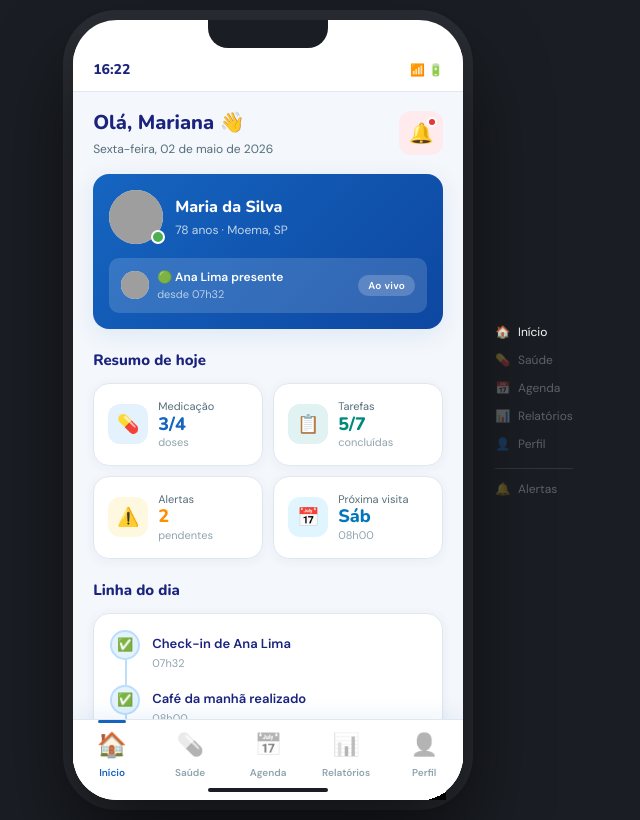
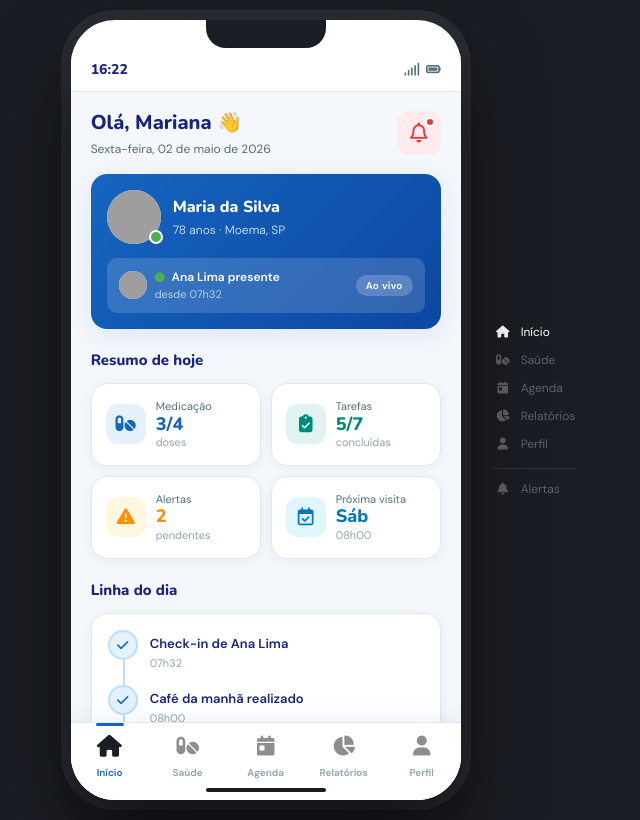
Before and after one commit to reinaldogramachof-hash/CuidarApp, a React (Vite) app: page / in a window 1280 px wide. Both pictures are taken after a click on the button "Entrar na minha conta". Shown: the whole page, without its empty margins (317-957 px from the left). Built offline with nearby package versions, Linux system fonts and the light colour scheme; grey boxes are pictures that could not be loaded.

Commit message:
feat: Add motion animations and FontAwesome icons
Integrates `motion` for animations and replaces emoji icons with FontAwesome icons in the timeline for improved visual consistency and expressiveness.

```diff
--- a/src/App.tsx
+++ b/src/App.tsx
@@ -1,4 +1,5 @@
 import { useState, useEffect, useRef } from "react";
+import { motion, AnimatePresence } from "motion/react";
 
 /* ─── GOOGLE FONTS ─────────────────────────────────────────── */
 const FontLoader = () => {
@@ -56,15 +57,15 @@ const patient = {
 };
 
 const timeline = [
-  { time: "07h32", label: "Check-in de Ana Lima", icon: "✅", done: true, type: "checkin" },
-  { time: "08h00", label: "Café da manhã realizado", icon: "✅", done: true, type: "food" },
-  { time: "08h30", label: "Losartana 50mg administrada", icon: "✅", done: true, type: "med" },
-  { time: "09h15", label: "Banho assistido concluído", icon: "✅", done: true, type: "care" },
-  { time: "09h45", label: "Sinais vitais aferidos", icon: "✅", done: true, type: "vitals" },
-  { time: "12h00", label: "Almoço em andamento", icon: "🔄", done: false, type: "food", active: true },
-  { time: "14h00", label: "Metformina 500mg pendente", icon: "⏳", done: false, type: "med" },
-  { time: "17h00", label: "Exercícios leves", icon: "⏳", done: false, type: "care" },
-  { time: "19h30", label: "Check-out previsto", icon: "⏳", done: false, type: "checkout" },
+  { time: "07h32", label: "Check-in de Ana Lima", icon: "fa-solid fa-check", done: true, type: "checkin" },
+  { time: "08h00", label: "Café da manhã realizado", icon: "fa-solid fa-check", done: true, type: "food" },
+  { time: "08h30", label: "Losartana 50mg administrada", icon: "fa-solid fa-check", done: true, type: "med" },
+  { time: "09h15", label: "Banho assistido concluído", icon: "fa-solid fa-check", done: true, type: "care" },
+  { time: "09h45", label: "Sinais vitais aferidos", icon: "fa-solid fa-check", done: true, type: "vitals" },
+  { time: "12h00", label: "Almoço em andamento", icon: "fa-solid fa-rotate", done: false, type: "food", active: true },
+  { time: "14h00", label: "Metformina 500mg pendente", icon: "fa-solid fa-hourglass-half", done: false, type: "med" },
+  { time: "17h00", label: "Exercícios leves", icon: "fa-solid fa-hourglass-half", done: false, type: "care" },
+  { time: "19h30", label: "Check-out previsto", icon: "fa-solid fa-hourglass-half", done: false, type: "checkout" },
 ];
 
 const medications = [
@@ -76,10 +77,10 @@ const medications = [
 ];
 
 const vitals = [
-  { label: "Pressão Arterial", value: "120/80", unit: "mmHg", status: "ok", icon: "🫀" },
-  { label: "Glicemia", value: "98", unit: "mg/dL", status: "ok", icon: "🩸" },
-  { label: "SpO₂", value: "97", unit: "%", status: "ok", icon: "💨" },
-  { label: "Temperatura", value: "36.4", unit: "°C", status: "ok", icon: "🌡️" },
+  { label: "Pressão Arterial", value: "120/80", unit: "mmHg", status: "ok", icon: "fa-solid fa-heart-pulse" },
+  { label: "Glicemia", value: "98", unit: "mg/dL", status: "ok", icon: "fa-solid fa-droplet" },
+  { label: "SpO₂", value: "97", unit: "%", status: "ok", icon: "fa-solid fa-lungs" },
+  { label: "Temperatura", value: "36.4", unit: "°C", status: "ok", icon: "fa-solid fa-temperature-half" },
 ];
 
 const weekDays = [
@@ -107,8 +108,8 @@ const alerts = [
 ];
 
 const occurrences = [
-  { date: "28/04", icon: "⚠️", color: C.warning, text: "Queda leve ao se levantar, sem ferimentos. Médico notificado." },
-  { date: "25/04", icon: "ℹ️", color: C.info, text: "Recusa alimentar no jantar. Ingeriu líquidos normalmente." },
+  { date: "28/04", icon: "fa-solid fa-triangle-exclamation", color: C.warning, text: "Queda leve ao se levantar, sem ferimentos. Médico notificado." },
+  { date: "25/04", icon: "fa-solid fa-circle-info", color: C.info, text: "Recusa alimentar no jantar. Ingeriu líquidos normalmente." },
 ];
 
 /* ─── SHARED STYLES ─────────────────────────────────────────── */
@@ -178,6 +179,21 @@ const S = {
 };
 
 /* ─── ATOMS ────────────────────────────────────────────────── */
+const Logo = ({ size = 80 }) => (
+  <svg width={size} height={size} viewBox="0 0 100 100" fill="none" xmlns="http://www.w3.org/2000/svg">
+    <rect width="100" height="100" rx="24" fill="url(#paint0_linear)"/>
+    <path d="M50 72C50 72 26 54 26 38.5C26 29.94 32.94 23 41.5 23C46.3 23 50 25.8 50 25.8C50 25.8 53.7 23 58.5 23C67.06 23 74 29.94 74 38.5C74 54 50 72 50 72Z" fill="white"/>
+    <path d="M50 72C50 72 26 54 26 38.5C26 29.94 32.94 23 41.5 23C46.3 23 50 25.8 50 25.8L50 72Z" fill="white" fillOpacity="0.7"/>
+    <path d="M43 45H57M50 38V52" stroke="#00897B" strokeWidth="6" strokeLinecap="round" strokeLinejoin="round"/>
+    <defs>
+      <linearGradient id="paint0_linear" x1="0" y1="0" x2="100" y2="100" gradientUnits="userSpaceOnUse">
+        <stop stopColor="#1565C0"/>
+        <stop offset="1" stopColor="#0D47A1"/>
+      </linearGradient>
+    </defs>
+  </svg>
+);
+
 const Avatar = ({ src, size = 40, initials = "?" }: { src?: string, size?: number, initials?: string }) => (
   <div style={{
     width: size, height: size, borderRadius: "50%",
@@ -192,7 +208,7 @@ const Avatar = ({ src, size = 40, initials = "?" }: { src?: string, size?: numbe
 
 const StatusBadge = ({ status }: { status: "done" | "pending" | "upcoming" }) => {
   const cfg = {
-    done: { label: "Administrada ✓", color: C.success, bg: C.successLight },
+    done: { label: <>Administrada <i className="fa-solid fa-check"></i></>, color: C.success, bg: C.successLight },
     pending: { label: "Pendente", color: C.warning, bg: C.warningLight },
     upcoming: { label: "Agendada", color: C.textMid, bg: C.bg },
   };
@@ -229,14 +245,13 @@ const SplashScreen = ({ onEnter }: { onEnter: () => void }) => (
   }}>
     <div style={{ display: "flex", flexDirection: "column", alignItems: "center", gap: 16 }}>
       <div style={{
-        width: 80, height: 80, borderRadius: 24,
-        background: C.primary,
-        display: "flex", alignItems: "center", justifyContent: "center",
         boxShadow: `0 12px 32px rgba(21,101,192,0.30)`,
-        fontSize: 36,
-      }}>🛡️</div>
+        borderRadius: 24,
+      }}>
+        <Logo size={80} />
+      </div>
       <div style={{ textAlign: "center" }}>
-        <div style={{ fontFamily: T.display, fontWeight: 900, fontSize: 32, color: C.navy, letterSpacing: -0.5 }}>
+        <div style={{ fontFamily: T.display, fontWeight: 900, fontSize: 32, color: C.primaryDark, letterSpacing: -0.5 }}>
           CuidarApp
         </div>
         <div style={{ fontFamily: T.body, fontSize: 14, color: C.textMid, marginTop: 6, lineHeight: 1.5 }}>
@@ -246,7 +261,7 @@ const SplashScreen = ({ onEnter }: { onEnter: () => void }) => (
     </div>
 
     <div style={{ width: "100%", textAlign: "center" }}>
-      <div style={{ fontSize: 72, marginBottom: 16, lineHeight: 1 }}>👩👴</div>
+      <div style={{ fontSize: 64, marginBottom: 16, color: C.primary }}><i className="fa-solid fa-hands-holding-child"></i></div>
       <div style={{
         background: C.surface, borderRadius: 20, padding: 20,
         boxShadow: "0 8px 32px rgba(21,101,192,0.10)",
@@ -291,9 +306,9 @@ const DashboardScreen = ({ onAlerts }: { onAlerts: () => void }) => (
       <button onClick={onAlerts} style={{
         background: C.dangerLight, border: "none", borderRadius: 12, width: 44, height: 44,
         cursor: "pointer", position: "relative", display: "flex", alignItems: "center", justifyContent: "center",
-        fontSize: 20,
+        fontSize: 20, color: C.danger,
       }}>
-        🔔
+        <i className="fa-regular fa-bell"></i>
         <span style={{
           position: "absolute", top: 6, right: 6, width: 10, height: 10,
           background: C.danger, borderRadius: "50%", border: "2px solid white",
@@ -332,7 +347,7 @@ const DashboardScreen = ({ onAlerts }: { onAlerts: () => void }) => (
           <Avatar src={patient.caregiver.photo} size={28} />
           <div>
             <div style={{ fontFamily: T.body, fontWeight: 600, fontSize: 12, color: "#fff" }}>
-              🟢 {patient.caregiver.name} presente
+              <i className="fa-solid fa-circle" style={{ fontSize: 10, color: "#4CAF50", marginRight: 4 }}></i> {patient.caregiver.name} presente
             </div>
             <div style={{ fontFamily: T.body, fontSize: 11, color: "rgba(255,255,255,0.65)" }}>
               desde {patient.caregiver.since}
@@ -347,15 +362,15 @@ const DashboardScreen = ({ onAlerts }: { onAlerts: () => void }) => (
     <div style={{ ...S.sectionTitle, marginTop: 20 }}>Resumo de hoje</div>
     <div style={{ display: "grid", gridTemplateColumns: "1fr 1fr", gap: 10 }}>
       {[
-        { icon: "💊", label: "Medicação", value: "3/4", sub: "doses", color: C.primary, bg: C.primaryLight },
-        { icon: "📋", label: "Tarefas", value: "5/7", sub: "concluídas", color: C.accent, bg: C.accentLight },
-        { icon: "⚠️", label: "Alertas", value: "2", sub: "pendentes", color: C.warning, bg: C.warningLight },
-        { icon: "📅", label: "Próxima visita", value: "Sáb", sub: "08h00", color: C.info, bg: C.infoLight },
+        { icon: "fa-solid fa-pills", label: "Medicação", value: "3/4", sub: "doses", color: C.primary, bg: C.primaryLight },
+        { icon: "fa-solid fa-clipboard-check", label: "Tarefas", value: "5/7", sub: "concluídas", color: C.accent, bg: C.accentLight },
+        { icon: "fa-solid fa-triangle-exclamation", label: "Alertas", value: "2", sub: "pendentes", color: C.warning, bg: C.warningLight },
+        { icon: "fa-regular fa-calendar-check", label: "Próxima visita", value: "Sáb", sub: "08h00", color: C.info, bg: C.infoLight },
       ].map((m, i) => (
         <div key={i} style={{ ...S.card, display: "flex", gap: 10, alignItems: "center", padding: 14 }}>
-          <div style={{ width: 40, height: 40, borderRadius: 12, background: m.bg,
+          <div style={{ width: 40, height: 40, borderRadius: 12, background: m.bg, color: m.color,
             display: "flex", alignItems: "center", justifyContent: "center", fontSize: 18, flexShrink: 0 }}>
-            {m.icon}
+            <i className={m.icon}></i>
           </div>
           <div>
             <div style={{ fontFamily: T.body, fontSize: 11, color: C.textMid }}>{m.label}</div>
@@ -372,22 +387,38 @@ const DashboardScreen = ({ onAlerts }: { onAlerts: () => void }) => (
     <div style={S.sectionTitle}>Linha do dia</div>
     <div style={{ ...S.card, padding: "16px 16px 8px" }}>
       {timeline.map((t, i) => (
-        <div key={i} style={{ display: "flex", gap: 12, paddingBottom: 14, position: "relative" }}>
+        <motion.div
+          key={i}
+          initial={{ opacity: 0, x: -10 }}
+          animate={{ opacity: 1, x: 0 }}
+          transition={{ duration: 0.3, delay: i * 0.08 }}
+          style={{ display: "flex", gap: 12, paddingBottom: 14, position: "relative" }}
+        >
           {i < timeline.length - 1 && (
-            <div style={{
+            <motion.div
+              initial={t.done ? { height: 0 } : false}
+              animate={t.done ? { height: "100%" } : false}
+              transition={{ duration: 0.5, delay: i * 0.08 + 0.2 }}
+              style={{
                 position: "absolute", left: 15, top: 22, bottom: 0,
                 width: 2, background: t.done ? C.primaryMid : C.border,
-            }} />
+                transformOrigin: "top"
+              }}
+            />
           )}
-          <div style={{
+          <motion.div
+            initial={t.type === "checkin" ? { scale: 0, opacity: 0, rotate: -45 } : false}
+            animate={t.type === "checkin" ? { scale: 1, opacity: 1, rotate: 0 } : false}
+            transition={t.type === "checkin" ? { type: "spring", stiffness: 300, damping: 12, delay: 0.4 } : {}}
+            style={{
               width: 30, height: 30, borderRadius: "50%", flexShrink: 0,
               background: t.active ? C.primary : t.done ? C.primaryLight : C.bg,
               border: `2px solid ${t.active ? C.primary : t.done ? C.primaryMid : C.border}`,
               display: "flex", alignItems: "center", justifyContent: "center",
-            fontSize: 13, zIndex: 1,
+              fontSize: 13, zIndex: 1, color: t.done ? C.primary : C.textMid,
           }}>
-            {t.active ? <span style={{ width: 8, height: 8, background: "#fff", borderRadius: "50%" }} /> : t.icon}
-          </div>
+            {t.active ? <span style={{ width: 8, height: 8, background: "#fff", borderRadius: "50%" }} /> : <i className={t.icon}></i>}
+          </motion.div>
           <div style={{ flex: 1, paddingTop: 4 }}>
             <div style={{ display: "flex", alignItems: "center", gap: 6 }}>
               <span style={{ fontFamily: T.body, fontWeight: 600, fontSize: 13,
@@ -400,7 +431,7 @@ const DashboardScreen = ({ onAlerts }: { onAlerts: () => void }) => (
               {t.time}
             </div>
           </div>
-        </div>
+        </motion.div>
       ))}
     </div>
   </div>
@@ -464,7 +495,7 @@ const SaudeScreen = () => {
                 </div>
                 {m.status === "done" && (
                   <div style={{ fontFamily: T.body, fontSize: 11, color: C.accent, marginTop: 4 }}>
-                    ✓ Confirmado por {m.by} às {m.at}
+                    <i className="fa-solid fa-check"></i> Confirmado por {m.by} às {m.at}
                   </div>
                 )}
               </div>
@@ -486,7 +517,7 @@ const SaudeScreen = () => {
               background: C.successLight, borderRadius: 12, padding: "12px 14px",
               border: `1px solid #C8E6C9`,
             }}>
-              <div style={{ fontSize: 20, marginBottom: 4 }}>{v.icon}</div>
+              <div style={{ fontSize: 20, marginBottom: 4, color: C.success }}><i className={v.icon}></i></div>
               <div style={{ fontFamily: T.display, fontWeight: 800, fontSize: 18, color: C.success }}>
                 {v.value}
                 <span style={{ fontFamily: T.body, fontSize: 11, fontWeight: 400, color: C.textMid, marginLeft: 2 }}>
@@ -548,7 +579,7 @@ const AgendaScreen = () => {
             borderTop: `4px solid ${C.primary}`,
           }}>
             <div style={{ display: "flex", justifyContent: "space-between", marginBottom: 14 }}>
-              <span style={S.badge(C.success, C.successLight)}>✓ Visita Confirmada</span>
+              <span style={S.badge(C.success, C.successLight)}><i className="fa-solid fa-check"></i> Visita Confirmada</span>
               <span style={{ fontFamily: T.body, fontSize: 12, color: C.textMid }}>07h30–19h30</span>
             </div>
             <div style={{ display: "flex", alignItems: "center", gap: 10, marginBottom: 14 }}>
@@ -567,13 +598,13 @@ const AgendaScreen = () => {
             </div>
             <div style={{ display: "flex", gap: 8 }}>
               <button style={{ ...S.btn, flex: 1 }}>Ver plano completo</button>
-              <button style={{ ...S.btnOutline, flex: 1 }}>💬 Falar com Ana</button>
+              <button style={{ ...S.btnOutline, flex: 1, display: "flex", gap: "8px", alignItems: "center", justifyContent: "center" }}><i className="fa-regular fa-comment-dots"></i> Falar com Ana</button>
             </div>
           </div>
         </>
       ) : (
         <div style={{ ...S.card, textAlign: "center", padding: 32, marginTop: 16 }}>
-          <div style={{ fontSize: 40, marginBottom: 8 }}>📭</div>
+          <div style={{ fontSize: 40, marginBottom: 8 }}><i className="fa-regular fa-calendar-xmark" style={{ color: C.textLight }}></i></div>
           <div style={{ fontFamily: T.display, fontWeight: 700, fontSize: 15, color: C.navy }}>
             Sem visita este dia
           </div>
@@ -596,7 +627,7 @@ const AgendaScreen = () => {
               background: v.status === "confirmed" ? C.accentLight : C.warningLight,
               display: "flex", alignItems: "center", justifyContent: "center", fontSize: 20,
             }}>
-              {v.status === "confirmed" ? "✅" : "⏳"}
+              {v.status === "confirmed" ? <i className="fa-solid fa-check"></i> : <i className="fa-solid fa-hourglass-half"></i>}
             </div>
             <div style={{ flex: 1 }}>
               <div style={{ fontFamily: T.display, fontWeight: 700, fontSize: 14, color: C.navy }}>{v.date}</div>
@@ -621,7 +652,7 @@ const AgendaScreen = () => {
         boxShadow: `0 8px 24px rgba(21,101,192,0.35)`,
         cursor: "pointer", zIndex: 50,
       }}>
-        + Visita extra
+        <i className="fa-solid fa-plus"></i> Visita extra
       </div>
     </div>
   );
@@ -653,13 +684,13 @@ const RelatoriosScreen = () => {
       {/* Stats grid */}
       <div style={{ display: "grid", gridTemplateColumns: "1fr 1fr", gap: 10 }}>
         {[
-          { label: "Visitas realizadas", value: "22", icon: "🏠", color: C.primary, bg: C.primaryLight },
-          { label: "Taxa de presença", value: "96%", icon: "✅", color: C.success, bg: C.successLight },
-          { label: "Medicações corretas", value: "98%", icon: "💊", color: C.accent, bg: C.accentLight },
-          { label: "Ocorrências", value: "2", icon: "⚠️", color: C.warning, bg: C.warningLight },
+          { label: "Visitas realizadas", value: "22", icon: "fa-solid fa-house-medical", color: C.primary, bg: C.primaryLight },
+          { label: "Taxa de presença", value: "96%", icon: "fa-solid fa-calendar-check", color: C.success, bg: C.successLight },
+          { label: "Medicações corretas", value: "98%", icon: "fa-solid fa-pills", color: C.accent, bg: C.accentLight },
+          { label: "Ocorrências", value: "2", icon: "fa-solid fa-triangle-exclamation", color: C.warning, bg: C.warningLight },
         ].map((s, i) => (
           <div key={i} style={{ ...S.card, textAlign: "center", padding: 18 }}>
-            <div style={{ fontSize: 26, marginBottom: 6 }}>{s.icon}</div>
+            <div style={{ fontSize: 26, marginBottom: 6, color: s.color }}><i className={s.icon}></i></div>
             <div style={{ fontFamily: T.display, fontWeight: 900, fontSize: 26, color: s.color }}>
               {s.value}
             </div>
@@ -699,7 +730,7 @@ const RelatoriosScreen = () => {
             display: "flex", gap: 12, alignItems: "flex-start",
             borderLeft: `4px solid ${o.color}`,
           }}>
-            <div style={{ fontSize: 20, marginTop: 2 }}>{o.icon}</div>
+            <div style={{ fontSize: 20, marginTop: 2, color: o.color }}><i className={o.icon}></i></div>
             <div>
               <div style={{ fontFamily: T.body, fontSize: 11, color: C.textMid, marginBottom: 3 }}>
                 {o.date}
@@ -717,7 +748,7 @@ const RelatoriosScreen = () => {
         ...S.btn, marginTop: 20, padding: "14px 20px", borderRadius: 14, fontSize: 15,
         display: "flex", alignItems: "center", justifyContent: "center", gap: 8,
       }}>
-        📥 Baixar relatório PDF
+        <i className="fa-solid fa-download"></i> Baixar relatório PDF
       </button>
     </div>
   );
@@ -808,7 +839,7 @@ const PerfilScreen = () => (
         {patient.age} anos · Nascida em {patient.dob}
       </div>
       <div style={{ fontFamily: T.body, fontSize: 12, color: C.textMid, marginTop: 2 }}>
-        📍 {patient.address}
+        <i className="fa-solid fa-location-dot"></i> {patient.address}
       </div>
     </div>
 
@@ -862,7 +893,8 @@ const PerfilScreen = () => (
       <button style={{
         background: C.accentLight, border: "none", borderRadius: 10, padding: "8px 14px",
         fontFamily: T.body, fontWeight: 600, fontSize: 12, color: C.accent, cursor: "pointer",
-      }}>💬 Chat</button>
+        display: "flex", gap: "6px", alignItems: "center"
+      }}><i className="fa-regular fa-comment-dots"></i> Chat</button>
     </div>
 
     {/* Emergency contacts */}
@@ -888,7 +920,8 @@ const PerfilScreen = () => (
             background: C.primaryLight, border: "none", borderRadius: 10, padding: "8px 12px",
             fontFamily: T.body, fontWeight: 600, fontSize: 12, color: C.primary,
             cursor: "pointer", textDecoration: "none",
-          }}>📞 Ligar</a>
+            display: "flex", gap: "6px", alignItems: "center"
+          }}><i className="fa-solid fa-phone"></i> Ligar</a>
         </div>
       ))}
     </div>
@@ -897,11 +930,11 @@ const PerfilScreen = () => (
 
 /* ─── BOTTOM NAV ────────────────────────────────────────────── */
 const NAV_ITEMS = [
-  { id: "dashboard", icon: "🏠", label: "Início" },
-  { id: "saude", icon: "💊", label: "Saúde" },
-  { id: "agenda", icon: "📅", label: "Agenda" },
-  { id: "relatorios", icon: "📊", label: "Relatórios" },
-  { id: "perfil", icon: "👤", label: "Perfil" },
+  { id: "dashboard", icon: "fa-solid fa-house", label: "Início" },
+  { id: "saude", icon: "fa-solid fa-pills", label: "Saúde" },
+  { id: "agenda", icon: "fa-solid fa-calendar-day", label: "Agenda" },
+  { id: "relatorios", icon: "fa-solid fa-chart-pie", label: "Relatórios" },
+  { id: "perfil", icon: "fa-solid fa-user", label: "Perfil" },
 ];
 
 const BottomNav = ({ active, onChange }: { active: string, onChange: (id: string) => void }) => (
@@ -926,12 +959,12 @@ const BottomNav = ({ active, onChange }: { active: string, onChange: (id: string
           }} />
         )}
         <span style={{
-          fontSize: 22,
+          fontSize: 20,
           filter: active === item.id ? "none" : "grayscale(100%) opacity(50%)",
           transform: active === item.id ? "scale(1.1)" : "scale(1)",
           display: "block",
           transition: "all 0.2s ease",
-        }}>{item.icon}</span>
+        }}><i className={item.icon}></i></span>
         <span style={{
           fontFamily: T.body, fontWeight: 600, fontSize: 10,
           color: active === item.id ? C.primary : C.textLight,
@@ -964,7 +997,10 @@ const StatusBar = () => {
       flexShrink: 0,
     }}>
       <span style={{ fontFamily: T.display, fontWeight: 800, fontSize: 14, color: C.navy }}>{time}</span>
-      <span style={{ fontFamily: T.body, fontSize: 12, color: C.textMid }}>📶 🔋</span>
+      <span style={{ fontFamily: T.body, fontSize: 13, color: C.textMid, display: "flex", gap: "6px" }}>
+        <i className="fa-solid fa-signal"></i>
+        <i className="fa-solid fa-battery-full"></i>
+      </span>
     </div>
   );
 };
@@ -1004,7 +1040,6 @@ export default function App() {
           from { opacity: 0; transform: translateY(12px); }
           to   { opacity: 1; transform: translateY(0); }
         }
-        .screen-enter { animation: fadeSlide 0.25s ease forwards; }
         button:active { transform: scale(0.97) !important; }
       `}</style>
 
@@ -1048,19 +1083,31 @@ export default function App() {
               <button onClick={() => navigate("dashboard")} style={{
                 background: C.bg, border: "none", borderRadius: 10, padding: "6px 12px",
                 fontFamily: T.body, fontWeight: 600, fontSize: 13, color: C.navy, cursor: "pointer",
-                display: "flex", alignItems: "center", gap: 4,
+                display: "flex", alignItems: "center", gap: 6,
               }}>
-                ← Voltar
+                <i className="fa-solid fa-chevron-left"></i> Voltar
               </button>
             </div>
           )}
 
           {/* Screen content */}
-          <div key={screen} className="screen-enter" style={{
-            flex: 1, overflow: "hidden", background: C.bg,
-            position: "relative",
-          }}>
+          <div style={{ flex: 1, overflow: "hidden", background: C.bg, position: "relative" }}>
+            <AnimatePresence mode="wait">
+              <motion.div
+                key={screen}
+                initial={{ opacity: 0, x: 20 }}
+                animate={{ opacity: 1, x: 0 }}
+                exit={{ opacity: 0, x: -20 }}
+                transition={{ duration: 0.25, ease: "easeInOut" }}
+                style={{
+                  position: "absolute",
+                  inset: 0,
+                  overflowY: "auto",
+                }}
+              >
                 {renderScreen()}
+              </motion.div>
+            </AnimatePresence>
           </div>
 
           {/* Bottom nav (only for main app screens) */}
@@ -1091,7 +1138,7 @@ export default function App() {
               transition: "color 0.2s",
               display: "flex", alignItems: "center", gap: 8,
             }} onClick={() => navigate(n.id)}>
-              <span>{n.icon}</span>
+              <span style={{ width: 20, textAlign: "center" }}><i className={n.icon}></i></span>
               <span>{n.label}</span>
             </div>
           ))}
@@ -1099,7 +1146,7 @@ export default function App() {
             <div style={{ cursor: "pointer", display: "flex", gap: 8,
               color: screen === "alertas" ? "#fff" : "rgba(255,255,255,0.3)"
             }} onClick={() => navigate("alertas")}>
-              <span>🔔</span><span>Alertas</span>
+              <span style={{ width: 20, textAlign: "center" }}><i className="fa-solid fa-bell"></i></span><span>Alertas</span>
             </div>
           </div>
         </div>
```
Lines whose indentation alone changed are shown as unchanged.
